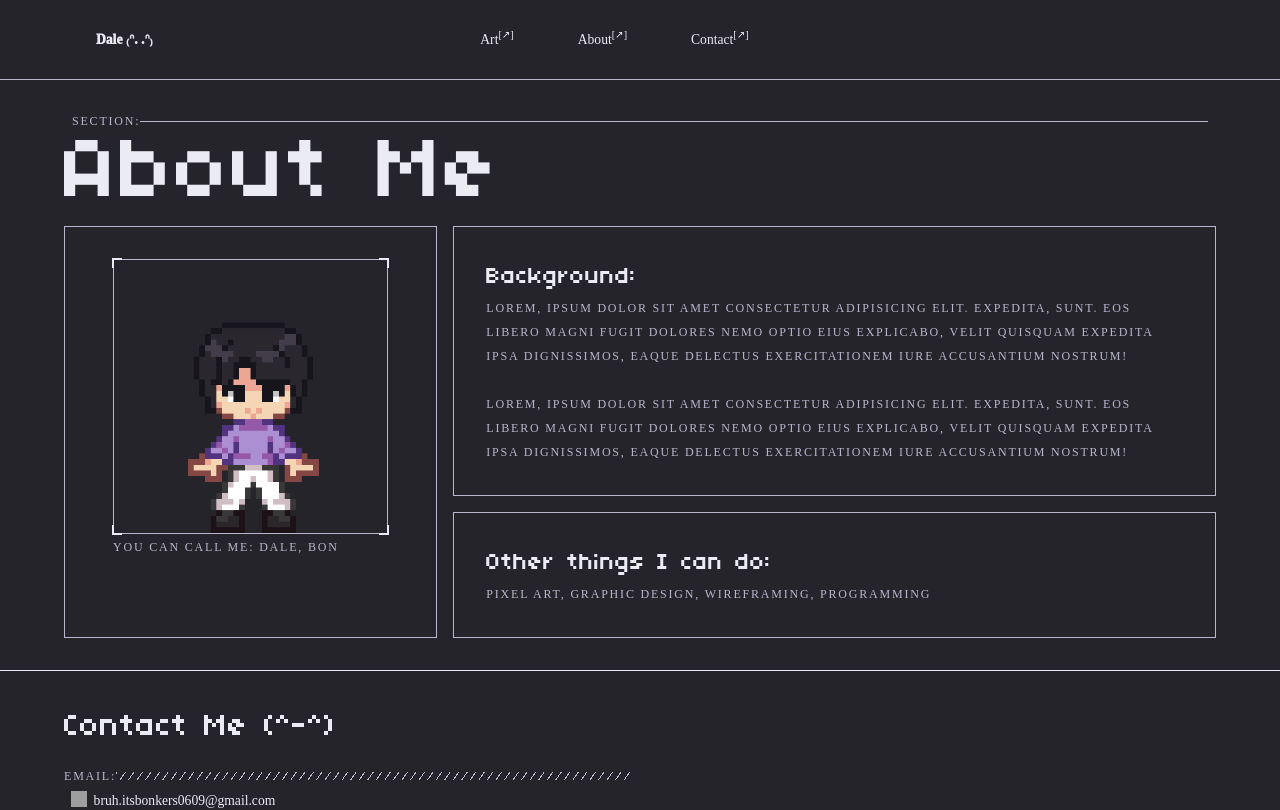
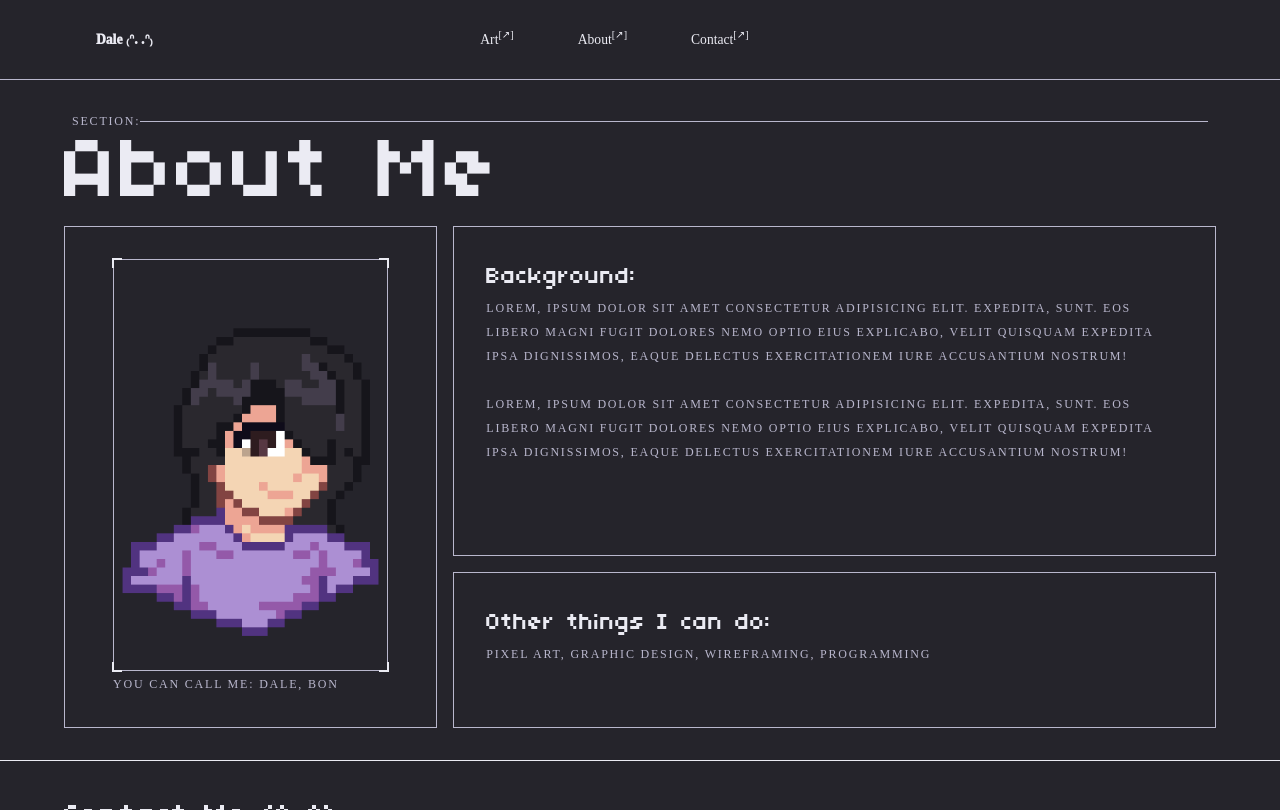
Before and after one commit to JD-NT/Portfolio, a Next.js app: page /about in a window 1280 px wide. Shown: the top 810 px of the page. Built offline with nearby package versions, Linux system fonts and the light colour scheme; grey boxes are pictures that could not be loaded.

Commit message:
Changed the profile art of me and added animations

```diff
--- a/app/about/About.css
+++ b/app/about/About.css
@@ -25,8 +25,7 @@
 }
 
 .about-me1 img{
-    aspect-ratio: 1 / 1;
-    width: 100%;
+    aspect-ratio: 2 / 3;
     object-fit: cover;
 }
 
@@ -50,7 +49,7 @@
     padding: 2em;
 }
 
-@media screen and (max-width: 1080px) {
+@media screen and (max-width: 900px) {
 
 .about-layout{
     grid-template-columns: repeat(auto-fit, minmax(80%, 1fr));
--- a/app/about/page.tsx
+++ b/app/about/page.tsx
@@ -10,7 +10,7 @@ function About() {
             <div className='about-layout'>
                 <div className='about-me1'>
                     <div>
-                        <div className='bounding-box-L'> <Image className='' src='/assets/MePixel.png' width={400} height={650} alt=''/> </div>
+                        <div className='bounding-box-L flex justify-center'> <Image className='' src='/assets/MePixel.png' width={400} height={650} alt='' unoptimized/> </div>
                         <small>You can call me: Dale, Bon</small>
                     </div>
                 </div>
--- a/app/components/NavBar/NavBar.css
+++ b/app/components/NavBar/NavBar.css
@@ -48,10 +48,6 @@ header {
   padding: 0 2rem;
   cursor: pointer;
 }
-
-.nav_links li a {color: var(--color-white-50); transition: 0.15s ease;}
-
-.nav_links li a:hover {color: var(--color-white-100);}
 
 .hamburger-button { margin: min(2em, 4%) min(4em, 8%); margin-left: auto;  display: none; cursor: pointer; position: sticky; top: min(2em, 4%); z-index: 5;}
 
--- a/app/components/NavBar/NavBar.tsx
+++ b/app/components/NavBar/NavBar.tsx
@@ -16,9 +16,9 @@ export default function NavBar() {
     <nav>
         <ul className='nav_links' onClick={closeSidebar}>
             <button className='close-button'onClick={closeSidebar} aria-label='Close Sidebar'><big>[x]</big></button>
-            <li> <Link href='/art'>Art<sup>[↗]</sup></Link></li>
-            <li> <Link href='/about'>About<sup>[↗]</sup></Link></li>
-            <li> <Link href='#footer'>Contact<sup>[↗]</sup></Link></li>
+            <li className='slide-anim-button'> <Link href='/art'>Art<sup>[↗]</sup></Link></li>
+            <li className='slide-anim-button'> <Link href='/about'>About<sup>[↗]</sup></Link></li>
+            <li className='slide-anim-button'> <Link href='#footer'>Contact<sup>[↗]</sup></Link></li>
         </ul>
     </nav>
     <a className='cta opacity-0'>Resume</a>
```
Also changed, not shown: public/assets/MePixel.png.
